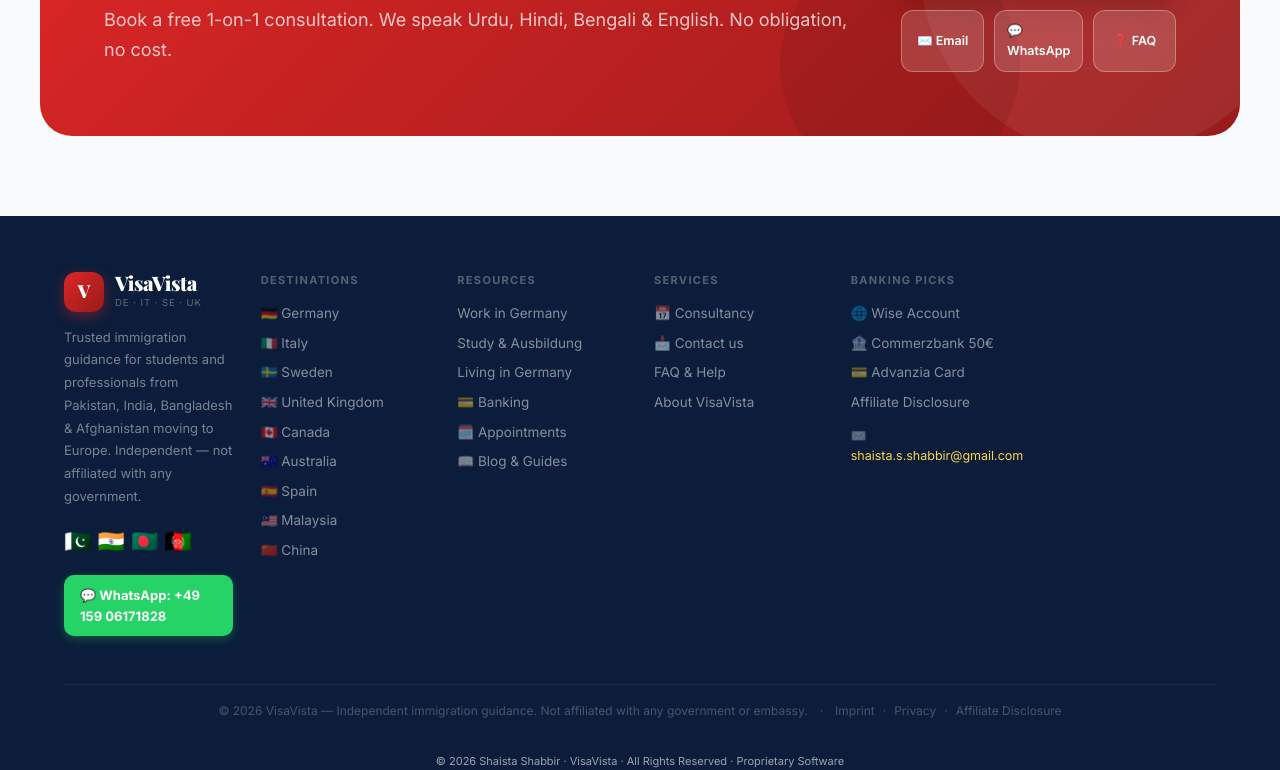
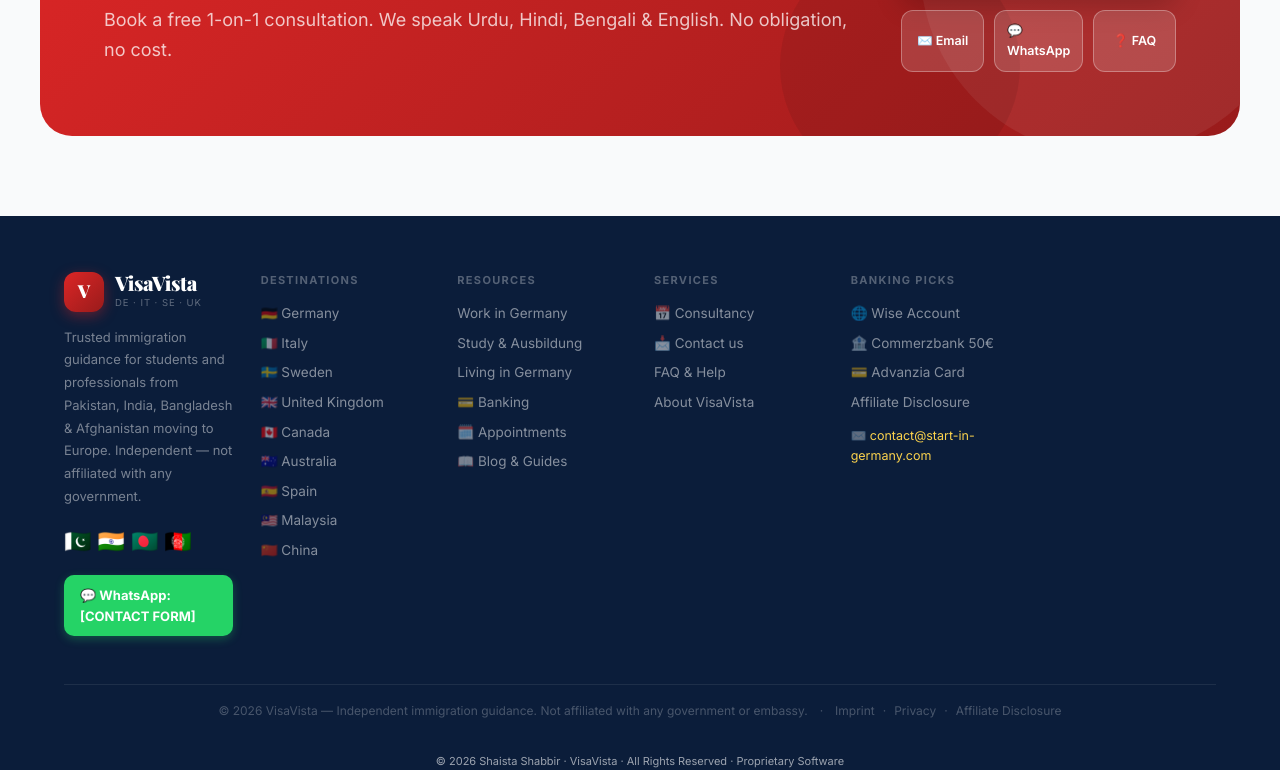
Before and after one commit to ShaistaShabbir-prog/start-in-germany-full, a Next.js app: page / in a window 1280 px wide. Shown: the part 6283-7053 px from the top of the page. Built offline with nearby package versions, Linux system fonts and the light colour scheme.

Commit message:
fix: hide personal phone/email in Footer.tsx

```diff
--- a/components/Footer.tsx
+++ b/components/Footer.tsx
@@ -1,7 +1,7 @@
 "use client";
 import Link from "next/link";
 const PD='"Playfair Display",Georgia,serif';
-const WA="https://wa.me/4915906171828?text="+encodeURIComponent("Hi VisaVista! I need help with my visa.");
+const WA="https://wa.me/XXXXXXXXXX?text="+encodeURIComponent("Hi VisaVista! I need help with my visa.");
 
 export default function Footer(){
   return(
@@ -26,7 +26,7 @@ export default function Footer(){
             </div>
             {/* WhatsApp CTA */}
             <a href={WA} target="_blank" rel="noopener noreferrer" style={{display:"inline-flex",alignItems:"center",gap:"8px",padding:"10px 16px",borderRadius:"10px",background:"#25D366",color:"#fff",textDecoration:"none",fontSize:"13px",fontWeight:700,boxShadow:"0 3px 10px rgba(37,211,102,.3)"}}>
-              💬 WhatsApp: +49 159 06171828
+              💬 WhatsApp: [CONTACT FORM]
             </a>
           </div>
 
@@ -66,7 +66,7 @@ export default function Footer(){
               <a key={l.l} href={l.href} target={l.ext?"_blank":undefined} rel={l.ext?"noopener noreferrer":undefined} style={{display:"block",fontSize:"13.5px",color:"rgba(255,255,255,.5)",textDecoration:"none",marginBottom:"8px"}}>{l.l}</a>
             ))}
             <div style={{marginTop:"12px",fontSize:"12.5px",color:"rgba(255,255,255,.35)"}}>
-              ✉️ <a href="mailto:shaista.s.shabbir@gmail.com" style={{color:"#FCD34D",textDecoration:"none"}}>shaista.s.shabbir@gmail.com</a>
+              ✉️ <a href="mailto:contact@start-in-germany.com" style={{color:"#FCD34D",textDecoration:"none"}}>contact@start-in-germany.com</a>
             </div>
           </div>
         </div>
```
